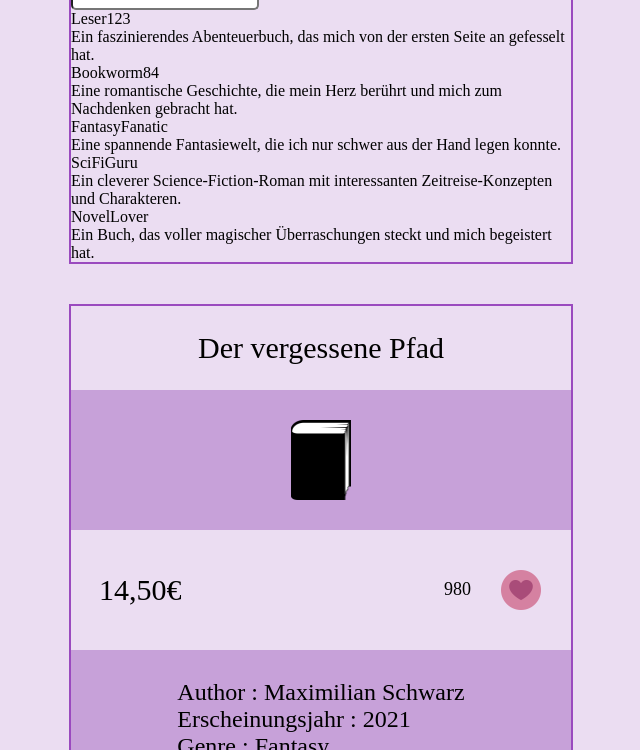
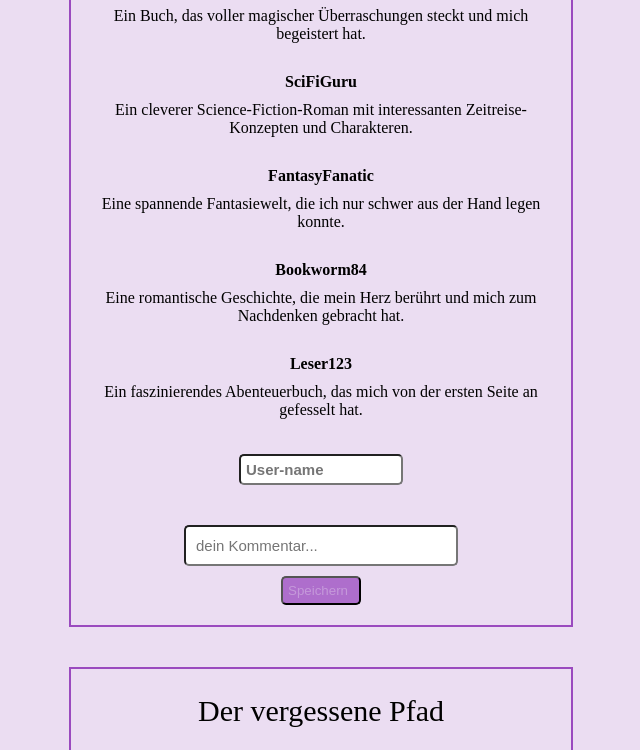
Before and after one commit to PiaBay/bookStore, a plain HTML site: page index.html in a window 1280 px wide. Shown: the part 686-1436 px from the top of the page, without its empty margins (319-959 px from the left). Drawn offline with Linux system fonts and the light colour scheme; a web font is replaced by a local one.

Commit message:
finished comment

```diff
--- a/index.html
+++ b/index.html
@@ -1,32 +1,30 @@
 <!DOCTYPE html>
 <html lang="en">
-<head>
-    <meta charset="UTF-8">
-    <meta name="viewport" content="width=device-width, initial-scale=1.0">
+  <head>
+    <meta charset="UTF-8" />
+    <meta name="viewport" content="width=device-width, initial-scale=1.0" />
     <title>Bookstore</title>
-    <link rel="stylesheet" href="./styles/style.css">
-    <link rel="stylesheet" href="./styles/booksstyle.css">
-    <link rel="stylesheet" href="./styles/comments.css">
-
-    <link rel="preconnect" href="https://fonts.googleapis.com">
-    <link rel="preconnect" href="https://fonts.gstatic.com" crossorigin>
-    <link href="https://fonts.googleapis.com/css2?family=Moderustic:wght@300..800&display=swap" rel="stylesheet">
+    <link rel="stylesheet" href="./styles/style.css" />
+    <link rel="stylesheet" href="./styles/booksstyle.css" />
+    <link rel="stylesheet" href="./styles/comments.css" />
+    <link rel="stylesheet" href="./styles/addlike.css" />
+    <link rel="preconnect" href="https://fonts.googleapis.com" />
+    <link rel="preconnect" href="https://fonts.gstatic.com" crossorigin />
+    <link
+      href="https://fonts.googleapis.com/css2?family=Moderustic:wght@300..800&display=swap"
+      rel="stylesheet"
+    />
     <script src="./scripts/books.js"></script>
     <script src="./scripts/template.js"></script>
     <script src="./scripts/comments.js"></script>
-</head>
-<body onload="renderBooks()">
+    <script src="./scripts/addlike.js"></script>
+  </head>
+  <body onload="init()">
     <header>
-        <h1 class="headline">Pia's Bücherladen</h1>
-
-
+      <h1 class="headline">Pia's Bücherladen</h1>
     </header>
     <main>
-        <div id="main-container">
-
-
-        </div>
+      <div id="main-container"></div>
     </main>
-
-</body>
+  </body>
 </html>
--- a/scripts/books.js
+++ b/scripts/books.js
@@ -1,182 +1,204 @@
 let books = [
   {
-      "name": "Die Geheimnisse des Ozeans",
-      "author": "Clara Meer",
-      "likes": 1250,
-      "liked": true,
-      "price": 19.99,
-      "publishedYear": 2018,
-      "genre": "Fantasy",
-      "comments": [
+    name: "Die Geheimnisse des Ozeans",
+    author: "Clara Meer",
+    likes: 1250,
+    liked: true,
+    price: 19.99,
+    publishedYear: 2018,
+    genre: "Fantasy",
+    comments: [
       {
-          "name": "Leser123",
-          "comment": "Ein faszinierendes Abenteuerbuch, das mich von der ersten Seite an gefesselt hat."
+        name: "Leser123",
+        comment:
+          "Ein faszinierendes Abenteuerbuch, das mich von der ersten Seite an gefesselt hat.",
       },
       {
-          "name": "Bookworm84",
-          "comment": "Eine romantische Geschichte, die mein Herz berührt und mich zum Nachdenken gebracht hat."
+        name: "Bookworm84",
+        comment:
+          "Eine romantische Geschichte, die mein Herz berührt und mich zum Nachdenken gebracht hat.",
       },
       {
-          "name": "FantasyFanatic",
-          "comment": "Eine spannende Fantasiewelt, die ich nur schwer aus der Hand legen konnte."
+        name: "FantasyFanatic",
+        comment:
+          "Eine spannende Fantasiewelt, die ich nur schwer aus der Hand legen konnte.",
       },
       {
-          "name": "SciFiGuru",
-          "comment": "Ein cleverer Science-Fiction-Roman mit interessanten Zeitreise-Konzepten und Charakteren."
+        name: "SciFiGuru",
+        comment:
+          "Ein cleverer Science-Fiction-Roman mit interessanten Zeitreise-Konzepten und Charakteren.",
       },
       {
-          "name": "NovelLover",
-          "comment": "Ein Buch, das voller magischer Überraschungen steckt und mich begeistert hat."
-        }
-      ]
+        name: "NovelLover",
+        comment:
+          "Ein Buch, das voller magischer Überraschungen steckt und mich begeistert hat.",
+      },
+    ],
   },
   {
-      "name": "Der vergessene Pfad",
-      "author": "Maximilian Schwarz",
-      "likes": 980,
-      "liked": false,
-      "price": 14.50,
-      "publishedYear": 2021,
-      "genre": "Fantasy",
-      "comments": []
+    name: "Der vergessene Pfad",
+    author: "Maximilian Schwarz",
+    likes: 980,
+    liked: false,
+    price: 14.5,
+    publishedYear: 2021,
+    genre: "Fantasy",
+    comments: [],
   },
   {
-      "name": "Die Farben des Himmels",
-      "author": "Laura Blau",
-      "likes": 1520,
-      "liked": true,
-      "price": 22.95,
-      "publishedYear": 2019,
-      "genre": "Romantik",
-      "comments": [
+    name: "Die Farben des Himmels",
+    author: "Laura Blau",
+    likes: 1520,
+    liked: true,
+    price: 22.95,
+    publishedYear: 2019,
+    genre: "Romantik",
+    comments: [
       {
-          "name": "LeserPeter",
-          "comment": "Die Handlung war fesselnd und die Charaktere unglaublich lebendig dargestellt."
+        name: "LeserPeter",
+        comment:
+          "Die Handlung war fesselnd und die Charaktere unglaublich lebendig dargestellt.",
       },
       {
-          "name": "BookLover21",
-          "comment": "Ein romantisches Meisterwerk, das mich tief berührt und bewegt hat."
+        name: "BookLover21",
+        comment:
+          "Ein romantisches Meisterwerk, das mich tief berührt und bewegt hat.",
       },
       {
-          "name": "FantasyNerd",
-          "comment": "Fantastische Welten und epische Abenteuer - genau mein Geschmack!"
+        name: "FantasyNerd",
+        comment:
+          "Fantastische Welten und epische Abenteuer - genau mein Geschmack!",
       },
       {
-          "name": "SciFiEnthusiast",
-          "comment": "Die Zeitreise-Elemente waren genial und haben die Story spannend gemacht."
+        name: "SciFiEnthusiast",
+        comment:
+          "Die Zeitreise-Elemente waren genial und haben die Story spannend gemacht.",
       },
       {
-          "name": "ReadingAddict",
-          "comment": "Ein unvergessliches Buch, das mich auf eine magische Reise mitgenommen hat."
-        }
-      ]
+        name: "ReadingAddict",
+        comment:
+          "Ein unvergessliches Buch, das mich auf eine magische Reise mitgenommen hat.",
+      },
+    ],
   },
   {
-      "name": "Das Rätsel der Zeit",
-      "author": "Alexander Weiss",
-      "likes": 750,
-      "liked": false,
-      "price": 18.00,
-      "publishedYear": 2020,
-      "genre": "Science-Fiction",
-      "comments": [
+    name: "Das Rätsel der Zeit",
+    author: "Alexander Weiss",
+    likes: 750,
+    liked: false,
+    price: 18.0,
+    publishedYear: 2020,
+    genre: "Science-Fiction",
+    comments: [
       {
-          "name": "BuchKenner",
-          "comment": "Ein spannendes Abenteuer, das mich von Anfang an mitgerissen hat."
+        name: "BuchKenner",
+        comment:
+          "Ein spannendes Abenteuer, das mich von Anfang an mitgerissen hat.",
       },
       {
-          "name": "LeseWurm",
-          "comment": "Die Liebesgeschichte war herzergreifend und wunderschön geschrieben."
-        }
-      ]
+        name: "LeseWurm",
+        comment:
+          "Die Liebesgeschichte war herzergreifend und wunderschön geschrieben.",
+      },
+    ],
   },
   {
-      "name": "Der letzte Wächter",
-      "author": "Sabine Grün",
-      "likes": 1300,
-      "liked": true,
-      "price": 16.75,
-      "publishedYear": 2017,
-      "genre": "Fantasy",
-      "comments": []
+    name: "Der letzte Wächter",
+    author: "Sabine Grün",
+    likes: 1300,
+    liked: true,
+    price: 16.75,
+    publishedYear: 2017,
+    genre: "Fantasy",
+    comments: [],
   },
   {
-      "name": "Im Schatten des Mondes",
-      "author": "Philipp Silber",
-      "likes": 890,
-      "liked": false,
-      "price": 12.30,
-      "publishedYear": 2022,
-      "genre": "Science-Fiction",
-      "comments": [
+    name: "Im Schatten des Mondes",
+    author: "Philipp Silber",
+    likes: 890,
+    liked: false,
+    price: 12.3,
+    publishedYear: 2022,
+    genre: "Science-Fiction",
+    comments: [
       {
-          "name": "BücherLiebhaber",
-          "comment": "Eine magische Reise durch eine faszinierende Fantasiewelt, absolut fesselnd."
+        name: "BücherLiebhaber",
+        comment:
+          "Eine magische Reise durch eine faszinierende Fantasiewelt, absolut fesselnd.",
       },
       {
-          "name": "Leseratte",
-          "comment": "Ein packender Science-Fiction-Roman, der mich zum Nachdenken gebracht hat."
-        }
-      ]
+        name: "Leseratte",
+        comment:
+          "Ein packender Science-Fiction-Roman, der mich zum Nachdenken gebracht hat.",
+      },
+    ],
   },
   {
-      "name": "Jenseits der Sterne",
-      "author": "Oliver Schwarz",
-      "likes": 1450,
-      "liked": true,
-      "price": 21.00,
-      "publishedYear": 2015,
-      "genre": "Science-Fiction",
-      "comments": [
+    name: "Jenseits der Sterne",
+    author: "Oliver Schwarz",
+    likes: 1450,
+    liked: true,
+    price: 21.0,
+    publishedYear: 2015,
+    genre: "Science-Fiction",
+    comments: [
       {
-          "name": "Leser123",
-          "comment": "Ein fesselndes Abenteuer, das mich von Anfang bis Ende mitgerissen hat."
-        }
-      ]
+        name: "Leser123",
+        comment:
+          "Ein fesselndes Abenteuer, das mich von Anfang bis Ende mitgerissen hat.",
+      },
+    ],
   },
   {
-      "name": "Das verborgene Königreich",
-      "author": "Elena Gold",
-      "likes": 920,
-      "liked": false,
-      "price": 17.50,
-      "publishedYear": 2020,
-      "genre": "Fantasy",
-      "comments": [
+    name: "Das verborgene Königreich",
+    author: "Elena Gold",
+    likes: 920,
+    liked: false,
+    price: 17.5,
+    publishedYear: 2020,
+    genre: "Fantasy",
+    comments: [
       {
-          "name": "Bookworm92",
-          "comment": "Ein faszinierendes Buch, das mich von der ersten Seite an gefesselt hat."
-        }
-      ]
+        name: "Bookworm92",
+        comment:
+          "Ein faszinierendes Buch, das mich von der ersten Seite an gefesselt hat.",
+      },
+    ],
   },
   {
-      "name": "Liebe in Zeiten des Krieges",
-      "author": "Emilia Rot",
-      "likes": 1800,
-      "liked": true,
-      "price": 19.99,
-      "publishedYear": 2016,
-      "genre": "Romantik",
-      "comments": [
+    name: "Liebe in Zeiten des Krieges",
+    author: "Emilia Rot",
+    likes: 1800,
+    liked: true,
+    price: 19.99,
+    publishedYear: 2016,
+    genre: "Romantik",
+    comments: [
       {
-          "name": "Bibliophile23",
-          "comment": "Die Fantasiewelt war so lebendig, ich konnte das Buch kaum aus der Hand legen."
+        name: "Bibliophile23",
+        comment:
+          "Die Fantasiewelt war so lebendig, ich konnte das Buch kaum aus der Hand legen.",
       },
       {
-          "name": "StorySeeker",
-          "comment": "Eine unglaublich berührende Liebesgeschichte, die mich tief bewegt hat."
+        name: "StorySeeker",
+        comment:
+          "Eine unglaublich berührende Liebesgeschichte, die mich tief bewegt hat.",
       },
       {
-          "name": "SciFiExplorer",
-          "comment": "Spannende Zukunftsvisionen und interessante Charaktere machten diesen Roman einzigartig."
+        name: "SciFiExplorer",
+        comment:
+          "Spannende Zukunftsvisionen und interessante Charaktere machten diesen Roman einzigartig.",
+      },
+    ],
+  },
+];
+
+function init(params) {
+  renderBooks();
+  getFromLocalStorage();
 }
-      ]
-    }
-  ]
-
-
 function renderBooks() {
-    let contBook = document.getElementById('main-container');
+  let contBook = document.getElementById("main-container");
   for (let indexBook = 0; indexBook < books.length; indexBook++) {
     contBook.innerHTML += getBookHtml(indexBook);
     renderComments(indexBook);
@@ -184,51 +206,33 @@ let books = [
 }
 
 function renderComments(indexBook) {
-    let commentContentRef = document.getElementById('commentsForBook' + indexBook);
+  let commentContentRef = document.getElementById(
+    "commentsForBook" + indexBook
+  );
 
   if (books[indexBook].comments.length == 0) {
-      commentContentRef.innerHTML = "Zu diesem Buch hat noch niemand etwas gesagt... Sei der erste!"
-      return
+    commentContentRef.innerHTML += `
+      <p>Zu diesem Buch hat noch niemand etwas gesagt... Sei der erste!</p>
+      `;
+    return;
   }
 
-    for (let indexComment = 0; indexComment < books[indexBook].comments.length; indexComment++) {
-      commentContentRef.innerHTML +=  `
+  for (
+    let indexComment = 0;
+    indexComment < books[indexBook].comments.length;
+    indexComment++
+  ) {
+    commentContentRef.innerHTML += `
+    <div class="add-comment">
+       <div class="comment-field" >
+           ${books[indexBook].comments[indexComment].comment}
+       </div>
+       <div class="user">
+       ${books[indexBook].comments[indexComment].name}
+       </div>
+    </div>
 
 
-       <div class="comment-field" >
-           ${books[indexBook].comments[indexComment].name}
-       </div>
-       <div class="user">
-       ${books[indexBook].comments[indexComment].comment}
-       </div>
-   </div>
-   `
-
+   `;
   }
 }
-
-
-
-
-  /*function renderBooks() {
-    let contBook = document.getElementById('main-container');
-    for (let indexBook = 0; indexBook < books.length; indexBook++) {
-        contBook.innerHTML += getBookHtml(indexBook,getComment(commentIndex));
-        getComment(indexBook)
-    }
-      }
-
-
-function getComment(indexBook) {
-
-  let commentHtml = "";
-  for (let commentIndex = 0; commentIndex < books[indexBook].comments.length; commentIndex++) {
-    let commentHtml = books[indexBook].comments[commentIndex];
-    commentHtml += /*html*/`
-
-    `
-   /*
-}
-return commentHtml;
-}
-*/
--- a/scripts/comments.js
+++ b/scripts/comments.js
@@ -1,22 +1,39 @@
+let user = [];
+let comment = [];
 
+function saveDataUser() {
+  let inputRef = document.getElementById("input-name");
+  if (inputRef.value != "") {
+    user.push(inputRef.value);
+  }
 
+  saveToLocalStorage();
+  renderComments();
+  inputRef.value = "";
+}
+function saveDataComment() {
+  let commentRef = document.getElementById("input-comment");
+  if (commentRef.value != "") {
+    comment.push(commentRef.value);
+  }
 
+  saveToLocalStorage();
+  renderComments();
+  commentRef.value = "";
+}
 
+function saveToLocalStorage() {
+  localStorage.setItem("user", JSON.stringify(user));
+  localStorage.setItem("comment", JSON.stringify(comment));
+}
 
-
-
-
-
-
-
-let comments = [];
-
-function saveData() {
-    let inputRef = document.getElementById('comment-input');
-    if (inputRef.value != "") {
-        comments.push(inputRef.value);
-    }
-    renderBooks();
-    getComment();
-    inputRef.value = "";
+function getFromLocalStorage() {
+  user = JSON.parse(localStorage.getItem("user"));
+  if (user == 0) {
+    user = user;
+  }
+  comment = JSON.parse(localStorage.getItem(comment));
+  if (comment == 0) {
+    comment = comment;
+  }
 }
--- a/scripts/template.js
+++ b/scripts/template.js
@@ -1,6 +1,5 @@
-
-    function getBookHtml (indexBook) {
-        return /*html*/`
+function getBookHtml(indexBook) {
+  return /*html*/ `
     <div id="book">
             <h2 class="titles">${books[indexBook].name}</h2>
         <div class="book_picture">
@@ -26,66 +25,21 @@
             </span>
             </div>
         <h3>Kommentare:</h3>
-            <div id="commentsForBook${indexBook}">
-            <div>
-                    <input id="input-comment" type="text">
-                    <button class="btn">Speichern</button>
-       </div>
-        </div>`
-    }
+            <div id="commentsForBook${indexBook}" class="comment-section">
+            <div class="input-field">
+                <input id="input-name" type="text" placeholder="User-name">
+                <input class="input-comment" type="text" placeholder="dein Kommentar...">
+                <button onclick="saveDataUser();saveDataComment(); "class="btn">Speichern</button>
+            </div>
+        </div>`;
+}
 
-
-    function getCommentTemplate(indexComment,indexBook) {
-        return /*html*/`
+function getCommentTemplate(indexComment, indexBook) {
+  return /*html*/ `
             <div>
                 ${books[indexBook].comments[indexComment].name} sagt dazu: <br>
                 ${books[indexBook].comments[indexComment].comment}
             </div>
-        `
 
-    }
-
-
-
- /* return html`
-<div id="book">
-        <h2 class="titles">${books[indexBook].name}</h2>
-    <div class="book_picture">
-        <img class="mini-book" src="./img/book-1294406_1280.png">
-    </div>
-    <div class="price_and_like">
-          <div class="price">
-            ${books[indexBook].price.toFixed(2).replace(".", ",")}€
-          </div>
-
-        <div class="like">
-            ${books[indexBook].likes}
-            <img class="heart-liked" id="liked" src="./img/heart-liked.png">
-            <img  class="heart d-none" src="./img/heart-unliked.png">
-        </div>
-    </div>
-    <div class="book-info">
-     <div>
-        <span>Author :
-        ${books[indexBook].author} <br>
-        Erscheinungsjahr : ${books[indexBook].publishedYear} <br>
-        Genre : ${books[indexBook].genre}
-        </span>
-     </div>
-    </div>
-    <div>
-    <h2>Kommentare</h2>
-     <div id="createComments(${indexBook})">
-        <span>${getComment(commentIndex)}</span>
-        <!-- <span>${books[indexBook].comments[commentIndex]}
-    </span>  -->
-    <div class="btn-comment">
-        <input id="comment-input" type="text">
-        <button  onclick="saveData()">Speichern</button>
-    </div>
-     </div>
-     </div>
-</div>
-    `
+        `;
 }
-*/
--- a/styles/comments.css
+++ b/styles/comments.css
@@ -1,29 +1,50 @@
-#createComments {
-    width: 150px;
-    height: 300px;
-    display: flex;
-    flex-direction: column;
+.comment-section {
+  display: flex;
+  flex-direction: column-reverse;
+  justify-content: center;
+  align-items: center;
+}
+.input-field {
+  padding: 20px;
+  display: flex;
+  flex-direction: column;
+  justify-content: center;
+  align-items: center;
+}
+.input-comment {
+  border-radius: 5px;
+  margin-top: 40px;
+  width: 250px;
+  padding: 10px;
+  font-size: 15px;
+}
+#input-name {
+  border-radius: 5px;
+  padding: 5px;
+  width: 150px;
+  font-size: 15px;
+  font-weight: bold;
 }
 
-#comment-section{
-    display: flex;
-    height: 200px;
-width: 300px;
-border: 10px solid blue;
-flex-direction: column;
+.btn {
+  width: 80px;
+  border-radius: 5px;
+  padding: 5px;
+  background-color: #9a4abfbf;
+  color: #dabfe787;
+  display: flex;
+  align-items: center;
+  margin-top: 10px;
+}
+.add-comment {
+  display: flex;
+  text-align: center;
+  flex-direction: column-reverse;
+  padding: 15px;
+  gap: 10px;
+  font-family: Moderustic;
+}
 
-  }
-
-
-input {
-
-    border-radius: 5px;
-    width: 180px;
-    height: 60px;
+.user {
+  font-weight: bold;
 }
-button{
-    border-radius: 5px;
-    padding: 5px;
-    background-color: #9a4abfbf;
-    color: #dabfe787;
-}
--- a/styles/style.css
+++ b/styles/style.css
@@ -10,29 +10,30 @@ header {
   justify-content: center;
   width: 100%;
 }
-h1{
+h1 {
   font-family: Moderustic;
   font-weight: 300;
   font-size: 44px;
   color: #9a4abf;
-
 }
 
-h2{
+h2 {
   font-size: 30px;
   font-weight: 400;
   font-family: Moderustic;
   text-align: center;
 }
 
-h3{
+h3 {
   font-size: 30px;
   font-weight: 380;
   font-family: Moderustic;
   margin: 0;
+  text-align: center;
+  padding: 10px;
 }
 
-span{
+span {
   font-family: Moderustic;
   font-weight: 380;
   font-size: 24px;
@@ -40,7 +41,13 @@ span{
   justify-content: center;
   align-items: center;
 }
-main{
+p {
+  font-family: Moderustic;
+  font-weight: 280;
+  font-size: 18px;
+  text-align: center;
+}
+main {
   display: flex;
   justify-content: center;
   align-items: center;
@@ -49,9 +56,8 @@ main{
   width: 500px;
   border: 2px solid #9a4abf;
   margin-bottom: 40px;
-
 }
 
-.d-none{
+.d-none {
   display: none;
 }
```
Also changed, not shown: styles/addlike.css (added, +19 -0 lines), styles/booksstyle.css (+0 -18 lines), scripts/addlike.js (added). Lines whose indentation alone changed are shown as unchanged.
